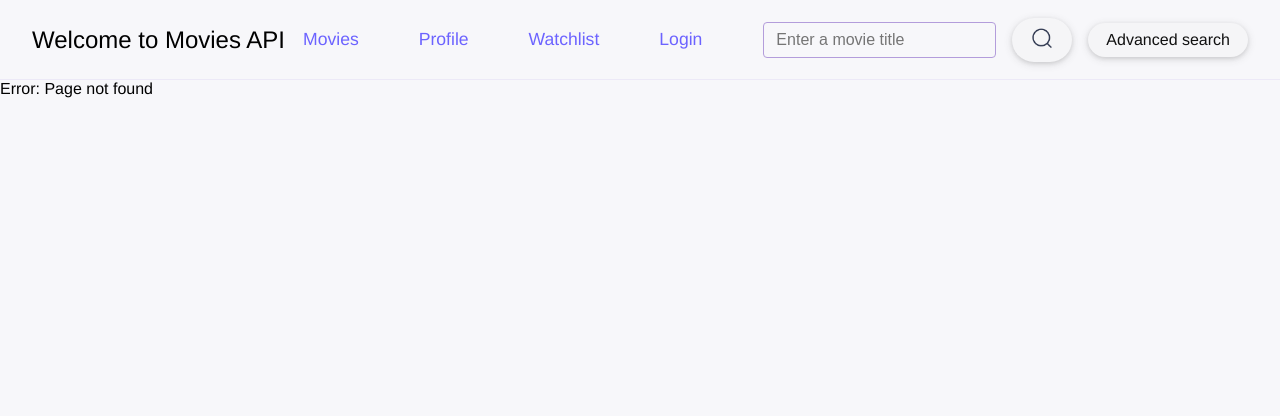
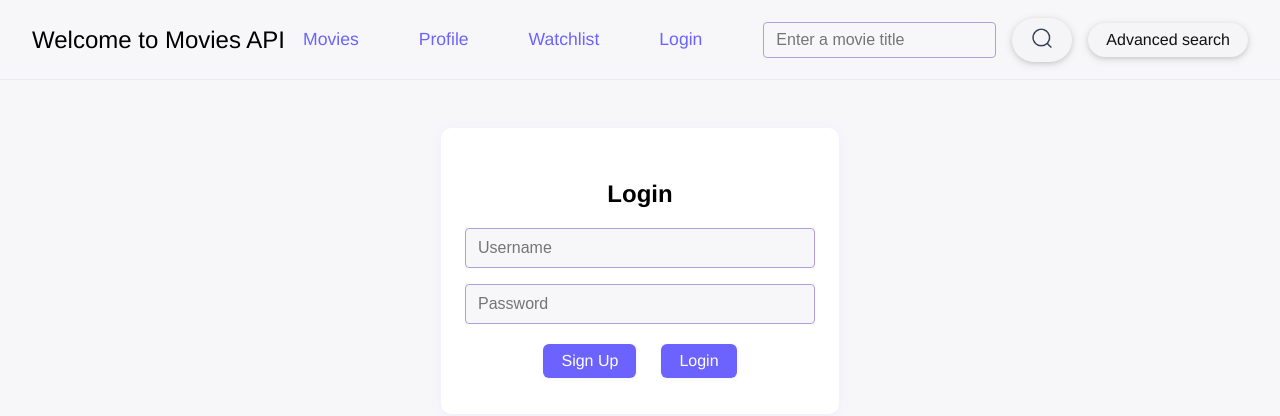
Before and after one commit to yk60/Movie_API, a React (Create React App) app in the folder client/: page /auth/login in a window 1280 px wide. Before the commit this address had no page. Shown: the top 416 px of the page. Built offline with nearby package versions, Linux system fonts and the light colour scheme.

Commit message:
Add Authentication context, display error messages upon login fail

```diff
--- a/client/src/App.js
+++ b/client/src/App.js
@@ -124,8 +124,8 @@ function App() {
         />
         <Route path="/profile" element={<Profile />} />
         <Route path="/watchlists" element={<Watchlists />} />
-        <Route path="/login" element={<Login />} />
-        <Route path="/register" element={<Register />} />
+        <Route path="/auth/login" element={<Login />} />
+        <Route path="/auth/register" element={<Register />} />
         <Route path="*" element={<PageNotFound />} />
       </Routes>
     </div>
--- a/client/src/components/Login.js
+++ b/client/src/components/Login.js
@@ -1,8 +1,14 @@
 import React, { useState } from "react";
 import { useNavigate } from "react-router-dom";
+import { useContext } from "react";
+import { AuthContext } from "../context/AuthContext";
+
 import "../styles/Login.css";
 
 function Login() {
+  const { user, setUser, isAuthenticated, setIsAuthenticated } =
+    useContext(AuthContext);
+  // local states
   const [username, setUsername] = useState("");
   const [password, setPassword] = useState("");
   const [error, setError] = useState("");
@@ -11,13 +17,33 @@ function Login() {
 
   const handleSubmit = (e) => {
     e.preventDefault();
-    // Dummy validation, replace with real API call
     if (!username || !password) {
       setError("Please enter both username and password.");
       return;
     }
+    // make post request to /auth/login endpoint
+    fetch("http://localhost:3000/auth/login", {
+      method: "POST",
+      headers: { "Content-Type": "application/json" },
+      body: JSON.stringify({ username, password }),
+    })
+      .then((res) => res.json())
+      .then((data) => {
+        if (data.error) {
+          setError(data.error);
+          return;
+        }
+        console.log(data);
+        setUser({
+          userId: data.user.id,
+          name: data.user.name,
+          username: data.user.username,
+        });
+        setIsAuthenticated(true);
+        console.log("Successfully signed in: ", user);
+      })
+      .catch((err) => console.error(err));
     setError("");
-    // if (onLogin) onLogin({ username, password });
   };
 
   const handleSignupClick = () => {
--- a/client/src/components/Navbar.js
+++ b/client/src/components/Navbar.js
@@ -15,7 +15,7 @@ function Navbar({ children }) {
           <Link to="/movies">Movies</Link>
           <Link to="/profile">Profile</Link>
           <Link to="/watchlists">Watchlist</Link>
-          <Link to="/login">Login</Link>
+          <Link to="/auth/login">Login</Link>
         </div>
         {children}
       </div>
--- /dev/null
+++ b/client/src/context/AuthContext.js
@@ -0,0 +1,15 @@
+import { createContext, useState } from "react";
+
+export const AuthContext = createContext();
+
+export function AuthProvider({ children }) {
+  const [user, setUser] = useState([]); // {userId, name, username}
+  const [isAuthenticated, setIsAuthenticated] = useState([]);
+  return (
+    <AuthContext.Provider
+      value={{ user, setUser, isAuthenticated, setIsAuthenticated }}
+    >
+      {children}
+    </AuthContext.Provider>
+  );
+}
--- a/client/src/index.js
+++ b/client/src/index.js
@@ -5,13 +5,16 @@ import App from "./App";
 import reportWebVitals from "./reportWebVitals";
 import { BrowserRouter } from "react-router-dom";
 import { WatchlistProvider } from "./context/WatchlistContext";
+import { AuthProvider } from "./context/AuthContext";
 
 const root = ReactDOM.createRoot(document.getElementById("root"));
 root.render(
   <BrowserRouter>
-    <WatchlistProvider>
-      <App />
-    </WatchlistProvider>
+    <AuthProvider>
+      <WatchlistProvider>
+        <App />
+      </WatchlistProvider>
+    </AuthProvider>
   </BrowserRouter>
 );
 
```
Also changed, not shown: 1 other file (tests, documents, lock files or other folders).
